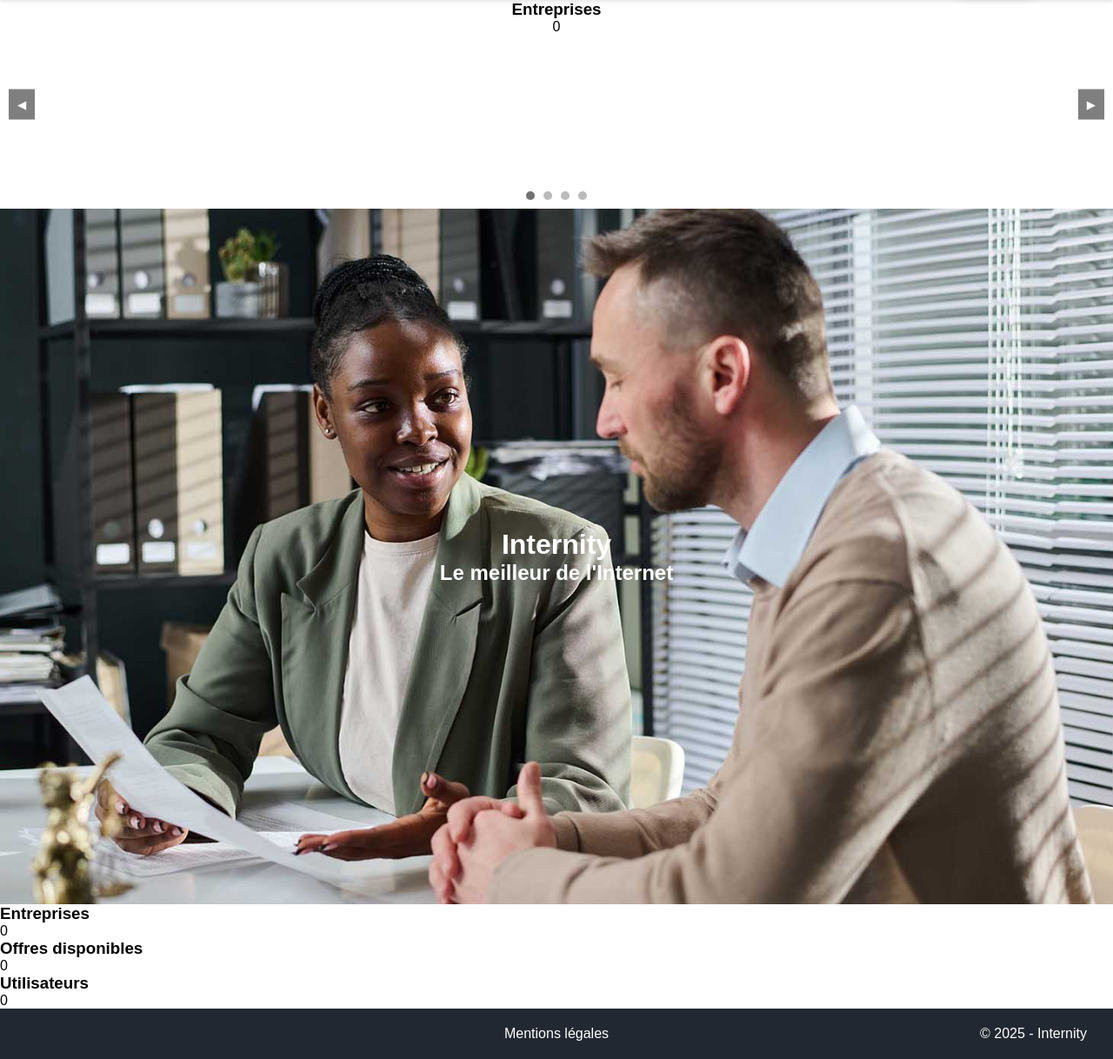
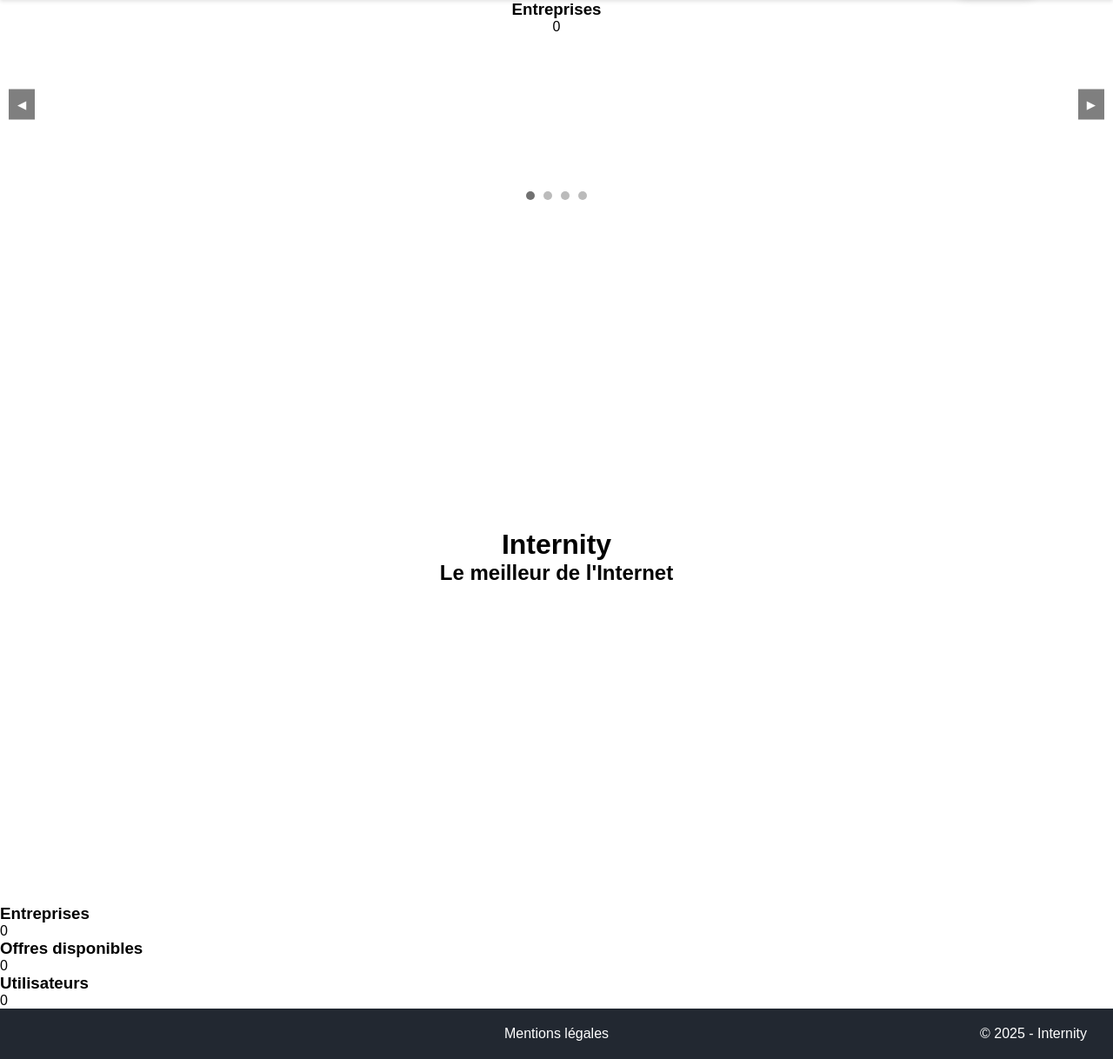
Before and after one commit to mxriine/Internity, a PHP site: page /vues/Home.twig.html in a window 1280 px wide. Shown: the part 60-1278 px from the top of the page at 87% size. Run offline with PHP 8.4, Linux system fonts and the light colour scheme.

Commit message:
Update styles for home page: change background image removal and adjust text colors to black

```diff
--- a/assets/css/styles_home.css
+++ b/assets/css/styles_home.css
@@ -1,5 +1,4 @@
 .image-enhaut {
-    background-image: url('../photo_home.jpg');
     background-size: cover;
     background-position: center;
     height: 100vh;
@@ -12,11 +11,11 @@
 }
 
 .text-image-enhaut1 {
-    color: white;
+    color: black;
 }
 
 .text-image-enhaut2 {
-    color: white;
+    color: black;
 }
 
 .carrousel {
```
